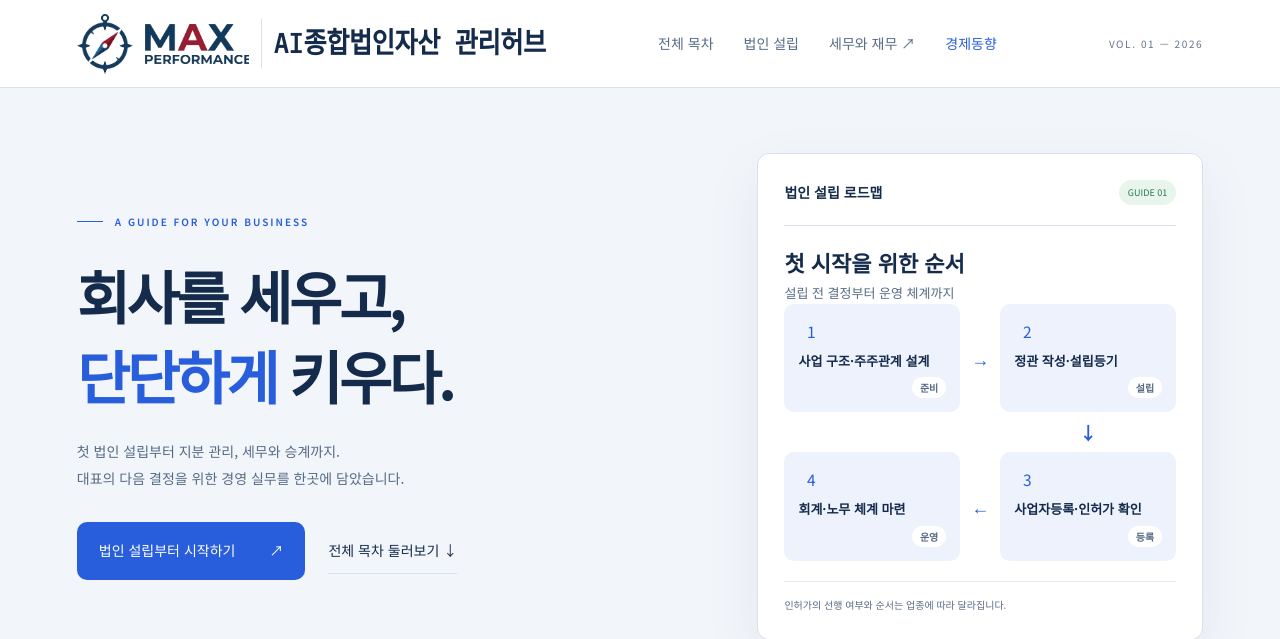
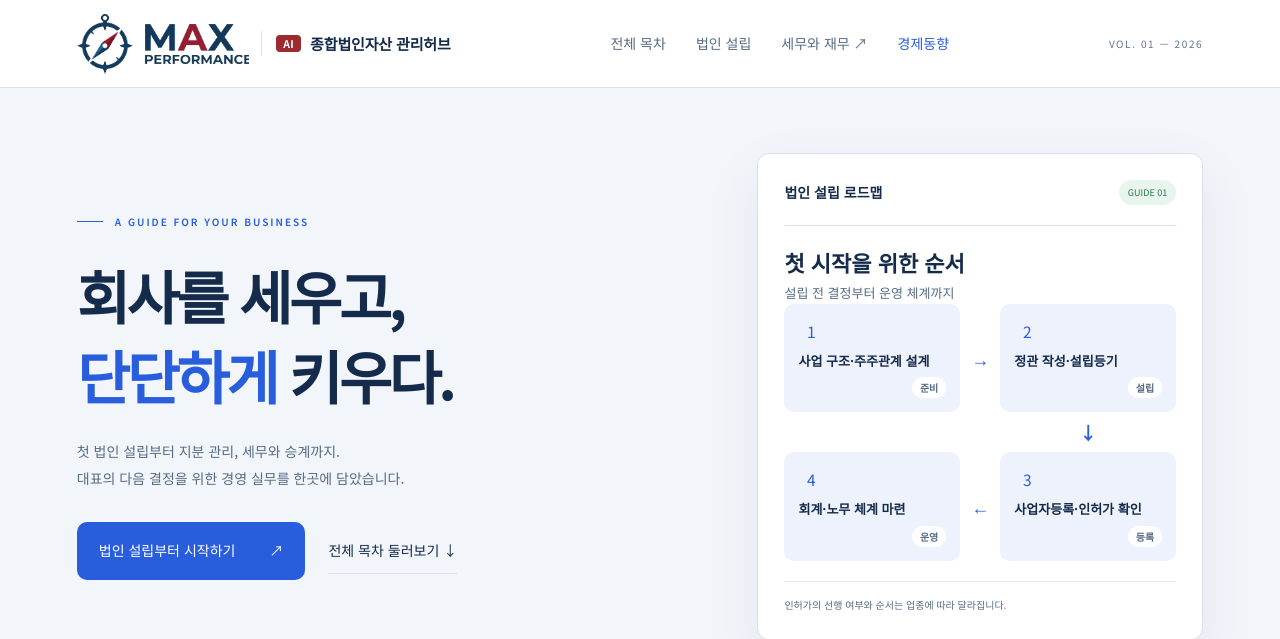
Before and after one commit to changkeunjang1/maxfinup, a Django app: page / in a window 1280 px wide. Shown: the top 639 px of the page. Run offline with Django 5.2, Linux system fonts and the light colour scheme; some libraries are stand-ins or nearby versions.

Commit message:
헤더 브랜드 태그라인을 AI 액센트 칩 스타일로 변경
늘려 찍은 볼드 모노스페이스 대신, 로고 워드마크의 크림슨을 가져온
작은 AI 배지 + 산세리프 라벨로 재구성.

Co-Authored-By: Claude Sonnet 5 <noreply@anthropic.com>

```diff
--- a/ledger/static/ledger/css/ledger.css
+++ b/ledger/static/ledger/css/ledger.css
@@ -15,6 +15,7 @@
   --seal: #a3372a;
   --seal-tint: rgba(163, 55, 42, .10);
   --seal-tint-strong: rgba(163, 55, 42, .18);
+  --logo-crimson: #9c2b30;
   --shadow: 0 1px 2px rgba(35, 38, 43, .06), 0 8px 24px -12px rgba(35, 38, 43, .25);
   --serif: 'Noto Serif KR', serif;
   --sans: 'Noto Sans KR', system-ui, sans-serif;
@@ -98,9 +99,15 @@ a { color: inherit; text-decoration: none; }
 .brand-block { display: flex; align-items: center; gap: 12px; flex: none; }
 .brand { display: flex; align-items: center; gap: 12px; flex: none; }
 .brand-tagline {
-  font-family: var(--mono); font-size: 25px; font-weight: 700; color: var(--ink);
-  letter-spacing: -.01em; padding-left: 12px; border-left: 1px solid var(--line); white-space: nowrap;
-  display: inline-block; transform: scaleY(1.15); transform-origin: center left;
+  display: flex; align-items: center; gap: 9px;
+  padding-left: 14px; border-left: 1px solid var(--line); white-space: nowrap;
+}
+.brand-tagline .tag-chip {
+  background: var(--logo-crimson); color: #fff; font-family: var(--sans); font-weight: 700;
+  font-size: 10.5px; letter-spacing: .03em; padding: 4px 7px 3px; border-radius: 4px; line-height: 1; flex: none;
+}
+.brand-tagline .tag-label {
+  font-family: var(--sans); font-weight: 700; font-size: 15px; color: var(--ink); letter-spacing: -.01em;
 }
 .brand-icon { height: 60px; width: auto; display: block; }
 .brand-wordmark-img { height: 40px; width: auto; display: block; }
--- a/ledger/templates/ledger/base.html
+++ b/ledger/templates/ledger/base.html
@@ -27,7 +27,7 @@
         <img class="brand-icon" src="{% static 'ledger/brand/compass-icon.png' %}" alt="">
         <img class="brand-wordmark-img" src="{% static 'ledger/brand/wordmark.png' %}" alt="MaxFinUp">
       </a>
-      <span class="brand-tagline">AI종합법인자산 관리허브</span>
+      <span class="brand-tagline"><span class="tag-chip">AI</span><span class="tag-label">종합법인자산 관리허브</span></span>
     </div>
     <nav class="header-links" aria-label="주요 메뉴"><a href="{% url 'ledger:home' %}#chapters">전체 목차</a><a href="{% url 'ledger:chapter' 'ch1' %}">법인 설립</a><a href="{% url 'ledger:chapter' 'ch3' %}">세무와 재무 ↗</a><a href="{% url 'ledger:trends' %}">경제동향</a></nav>
     <span class="header-issue">VOL. 01 — 2026</span>
```
